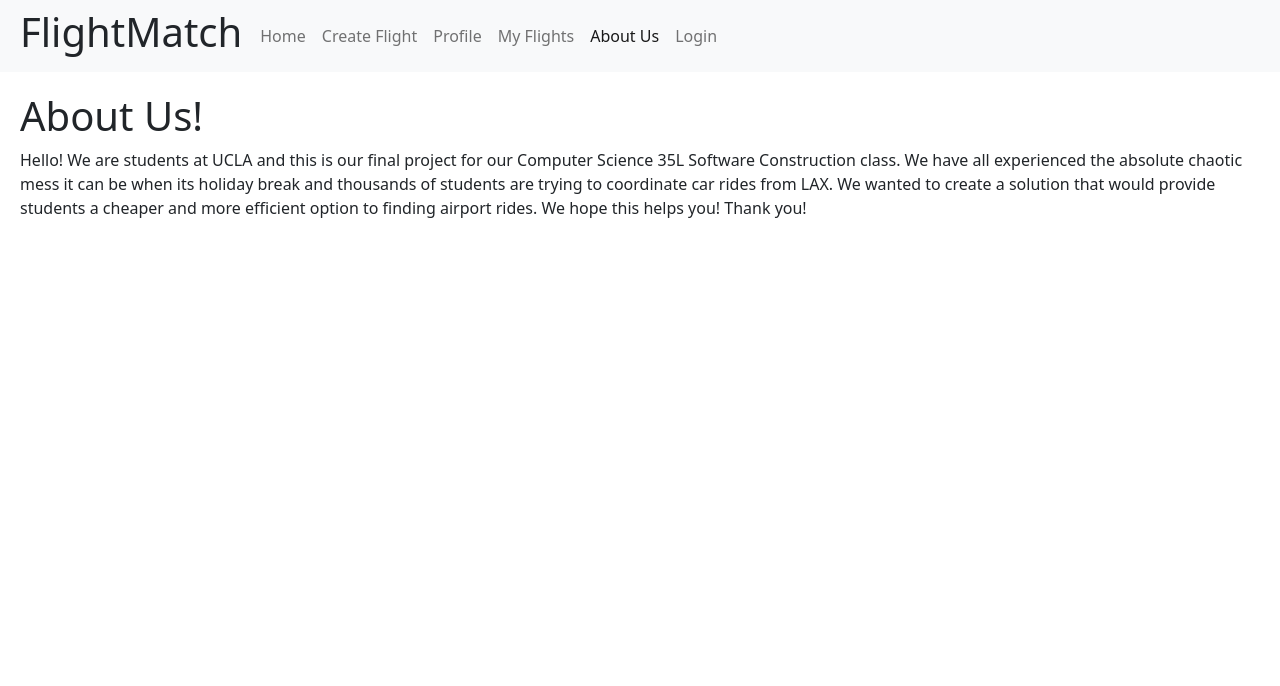
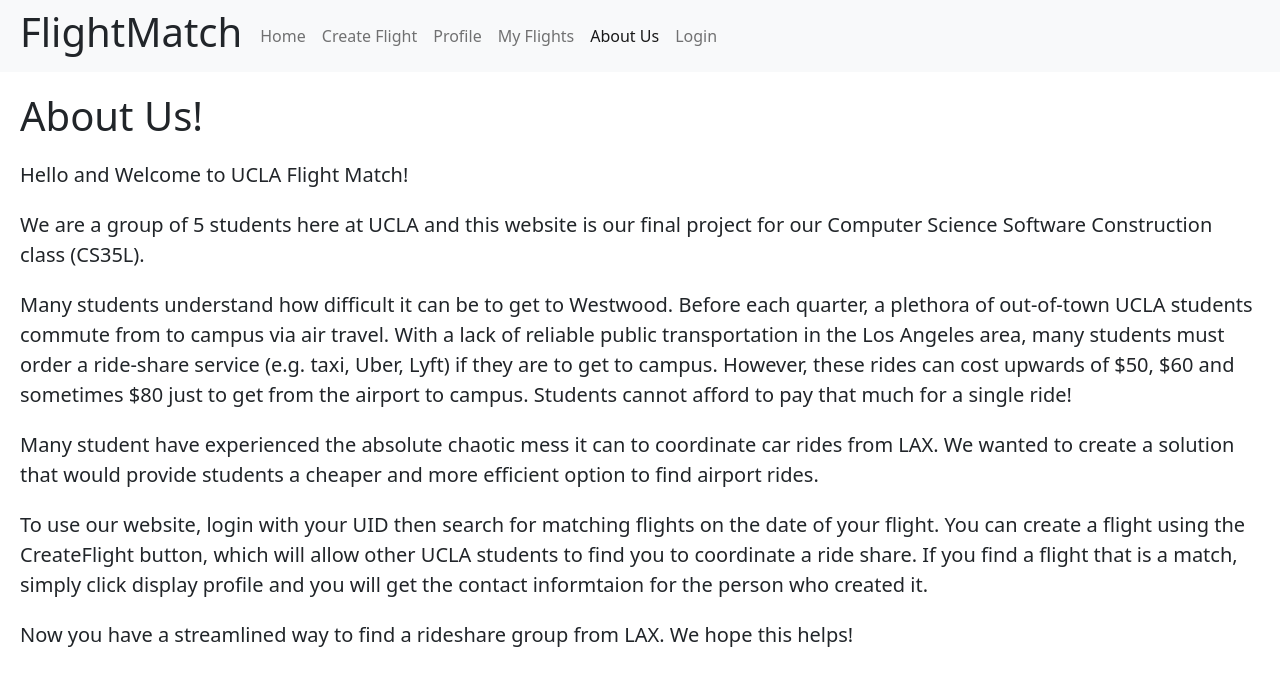
Before and after one commit to JustinePend/FlightMatch, a React (Create React App) app in the folder flightmatch/client/: page /about in a window 1280 px wide. Shown: the top 686 px of the page. Built offline with nearby package versions, Linux system fonts and the light colour scheme.

Commit message:
about and READme changes

```diff
--- a/flightmatch/client/src/components/about.js
+++ b/flightmatch/client/src/components/about.js
@@ -5,15 +5,37 @@ export default function About() {
   return (
     <div>
       <h1>About Us!</h1>
-        <body>
-          Hello! We are students at UCLA and this is our final project for our Computer Science
-          35L Software Construction class.
-          We have all experienced the absolute chaotic mess it can be when its holiday break and
-          thousands of students are trying to coordinate car rides from LAX.
+        <p style={{marginTop: 20, fontSize: '20px'}}>
+          Hello and Welcome to UCLA Flight Match!
+        </p>
+        <p style={{marginTop: 20, fontSize: '20px'}}>
+          We are a group of 5 students here at UCLA and this website is our final project for our
+          Computer Science Software Construction class (CS35L).
+        </p>
+        <p style={{marginTop: 20, fontSize: '20px'}}>
+         Many students understand how difficult it can be to get to Westwood.
+         Before each quarter, a plethora of out-of-town UCLA students commute from to campus via air travel.
+         With a lack of reliable public transportation in the Los Angeles area,
+              many students must order a ride-share service (e.g. taxi, Uber, Lyft) if they are to get to campus.
 
+         However, these rides can cost upwards of $50, $60 and sometimes $80 just to get from the airport to campus.
+        Students cannot afford to pay that much for a single ride!
+        </p>
+        <p style={{marginTop: 20, fontSize: '20px'}}>
+          Many student have experienced the absolute chaotic mess it can to coordinate car rides from LAX.
           We wanted to create a solution that would provide students a cheaper and more efficient
-          option to finding airport rides. We hope this helps you! Thank you!
-        </body>
+          option to find airport rides.
+        </p>
+        <p style={{marginTop: 20, fontSize: '20px'}}>
+          To use our website, login with your UID then search for matching flights on the date of your flight.
+          You can create a flight using the CreateFlight button, which will allow other UCLA students to find you to coordinate a ride share.
+          If you find a flight that is a match, simply click display profile and you will get the contact informtaion for the person
+          who created it.
+
+        </p>
+        <p style={{marginTop: 20, fontSize: '20px'}}>
+          Now you have a streamlined way to find a rideshare group from LAX. We hope this helps!
+        </p>
     </div>
   );
 }
--- a/flightmatch/client/src/components/recordList.js
+++ b/flightmatch/client/src/components/recordList.js
@@ -168,7 +168,7 @@ export default function RecordList() {
           maxDate={new Date(curr_date_1)}
         />
       </div>
-      <h5 style={{marginTop: 30}}> Other Arriving Flights: </h5>
+      <h5 style={{marginTop: 30}}> Other UCLA Student's Arriving Flights: </h5>
       <table className="table table-striped">
         <thead>
           <tr>
```
Also changed, not shown: 1 other file (tests, documents, lock files or other folders).
